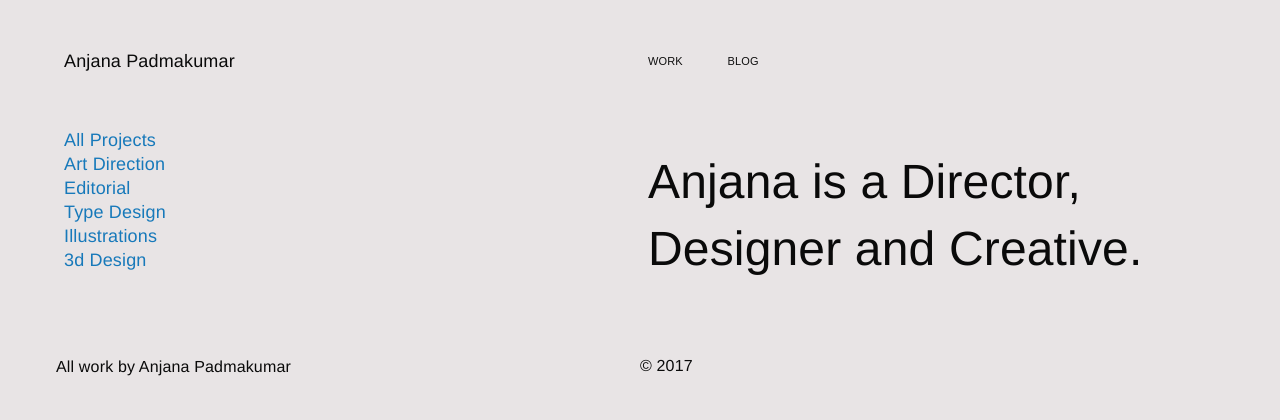
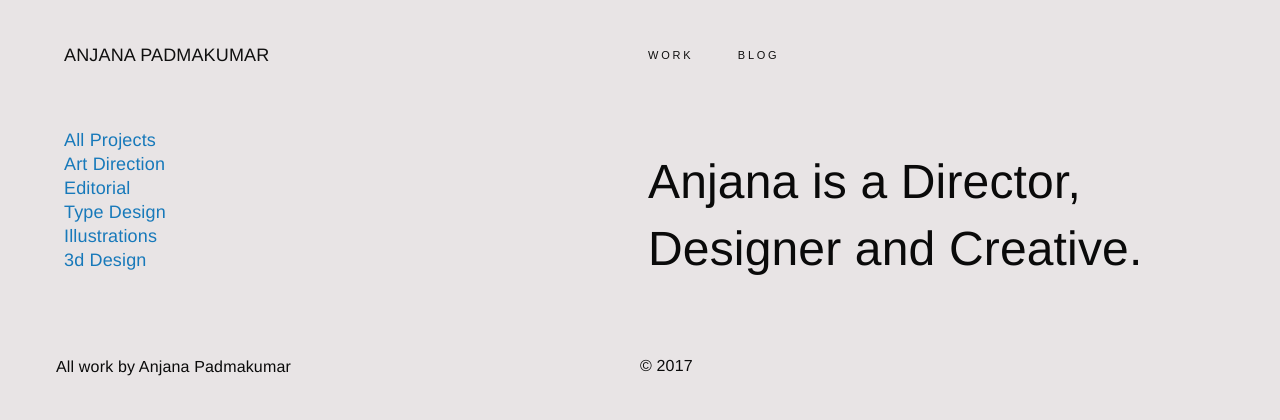
Before and after one commit to reemachugani/Anjana-blog, a Django app: template Anjana_blog/templates/art/art_home.html in a window 1280 px wide. Shown: the top 420 px of the page. Before the commit the page ends 376 px from the top, so only its background shows below. Run offline with Django 3.2, Linux system fonts and the light colour scheme; the template is opened without the code that fills it, so the values that code supplies are empty.

Commit message:
Added animated header on scroll

```diff
--- a/Anjana_blog/sass/style.scss
+++ b/Anjana_blog/sass/style.scss
@@ -41,6 +41,27 @@
 @include foundation-visibility-classes;
 @include foundation-float-classes;
 
+////////
+
+$background-color: #e8e4e5;
+$theme-color: #bb9f94;
+$heading-color: #0f0f0f;
+$text-color: #8c8b8c;
+$active-link-color: #bb9f94;
+$font-size: 16px;
+$margin: 0;
+$letter-spacing: .01em;
+$header-length: 110px;
+$header-shrunk-length: 65px;
+
+@mixin vertical-align {
+    position: relative;
+    top: 50%;
+    -webkit-transform: translateY(-50%);
+    -ms-transform: translateY(-50%);
+    transform: translateY(-50%);
+}
+
 html
 {
     line-height: 1.4;
@@ -52,19 +73,18 @@ body{
     -moz-transition: all 0.3s ease;
     -o-transition: all 0.3s ease;
     -ms-transition: all 0.3s ease;
+
     box-sizing: border-box;
     min-height: 100%;
-
-    background-color: #e8e4e5;
+    background-color: $background-color;
     box-sizing: border-box;
-    margin: 0;
-    letter-spacing: .01em;
-    font-size: 16px;
+    margin: $margin;
+    letter-spacing: $letter-spacing;
+    font-size: $font-size;
 }
 
-.scene {
-    padding-left: 0px;
-    padding-right: 0px;
+.container {
+	position: relative;
 }
 
 div.row {
@@ -88,15 +108,78 @@ div.row {
 
 // HEADER
 
-#header {
-    padding-top: 48px;
-    padding-bottom: 48px;
+// Header Scroll
+
+.cbp-af-header {
+	top: 0;
+	left: 0;
+	width: 100%;
+	position: fixed;
+	z-index: 100;
+	background-color: $background-color;
+
+	padding-left: 0px;
+    padding-right: 0px;
+	height: $header-length;
+	-webkit-transition: height 0.3s;
+	-moz-transition: height 0.3s;
+	transition: height 0.3s;
+	overflow: hidden;
+}
+
+.cbp-af-header .cbp-af-inner {
+	width: 100%;
+	padding: 0 0px;
+	@include vertical-align;
+}
+
+.cbp-af-inner  {
+	@include vertical-align;
+}
+
+.cbp-af-header .anjana_name,
+.cbp-af-header nav {
+	display: inline-block;
+}
+
+.cbp-af-header .anjana_name {
+	text-transform: uppercase;
+	color: $heading-color;
+	letter-spacing: 0.16px;
+	font-size: 1.125rem;
+	line-height: 1.5625rem;
+	font-weight: 500;
+	margin: 0;
+	float: left;
+	@include vertical-align;
+}
+
+.cbp-af-header nav a {
+	font-weight: 500;
+	letter-spacing: 2.75px;
+	font-size: 0.6875em;
+	line-height: 2.0625rem;
+	@include vertical-align;
+}
+
+/* Transitions and class for reduced height */
+.cbp-af-header .anjana_name,
+.cbp-af-header nav a {
+	-webkit-transition: all 0.3s;
+	-moz-transition: all 0.3s;
+	transition: all 0.3s;
+}
+
+.cbp-af-header.cbp-af-header-shrink {
+	height: $header-shrunk-length;
+}
+
+.header {
     width: auto;
     z-index: 2;
+	position: relative;
     overflow: hidden;
 }
-
-
 
 .anjana_name {
     white-space: nowrap;
@@ -108,6 +191,7 @@ div.row {
     {
         font-size: 1.125rem;
     }
+	@include vertical-align;
 }
 
 .header__nav {
@@ -138,8 +222,17 @@ a:last-child{
         padding-right: 2rem;
         font-size: 0.6875rem;
     }
-    color: #0f0f0f;
+    color: $heading-color;
     font-family: GT Walsheim Bold, sans-serif;
+}
+
+
+// Scene
+
+.scene {
+	width: 100%;
+	z-index: 5;
+	margin-top: 120px;
 }
 
 .promo_area {
@@ -250,3 +343,8 @@ figcaption
 h2{
     padding-left: 8px;
 }
+
+
+
+
+////////
--- a/Anjana_blog/src/script.js
+++ b/Anjana_blog/src/script.js
@@ -1,6 +1,5 @@
 (function($){
 	$(document).on('ready', function(){
 		$(document).foundation();
-
 	});
 })(jQuery);
--- a/Anjana_blog/static/css/style.css
+++ b/Anjana_blog/static/css/style.css
@@ -2839,12 +2839,11 @@ body {
   background-color: #e8e4e5;
   box-sizing: border-box;
   margin: 0;
-  letter-spacing: .01em;
+  letter-spacing: 0.01em;
   font-size: 16px; }
 
-.scene {
-  padding-left: 0px;
-  padding-right: 0px; }
+.container {
+  position: relative; }
 
 div.row {
   padding-left: 1rem;
@@ -2867,11 +2866,75 @@ div.row {
       -ms-flex-flow: row wrap;
           flex-flow: row wrap; }
 
-#header {
-  padding-top: 48px;
-  padding-bottom: 48px;
+.cbp-af-header {
+  top: 0;
+  left: 0;
+  width: 100%;
+  position: fixed;
+  z-index: 100;
+  background-color: #e8e4e5;
+  padding-left: 0px;
+  padding-right: 0px;
+  height: 110px;
+  -webkit-transition: height 0.3s;
+  transition: height 0.3s;
+  overflow: hidden; }
+
+.cbp-af-header .cbp-af-inner {
+  width: 100%;
+  padding: 0 0px;
+  position: relative;
+  top: 50%;
+  -webkit-transform: translateY(-50%);
+  transform: translateY(-50%); }
+
+.cbp-af-inner {
+  position: relative;
+  top: 50%;
+  -webkit-transform: translateY(-50%);
+  transform: translateY(-50%); }
+
+.cbp-af-header .anjana_name,
+.cbp-af-header nav {
+  display: inline-block; }
+
+.cbp-af-header .anjana_name {
+  text-transform: uppercase;
+  color: #0f0f0f;
+  letter-spacing: 0.16px;
+  font-size: 1.125rem;
+  line-height: 1.5625rem;
+  font-weight: 500;
+  margin: 0;
+  float: left;
+  position: relative;
+  top: 50%;
+  -webkit-transform: translateY(-50%);
+  transform: translateY(-50%); }
+
+.cbp-af-header nav a {
+  font-weight: 500;
+  letter-spacing: 2.75px;
+  font-size: 0.6875em;
+  line-height: 2.0625rem;
+  position: relative;
+  top: 50%;
+  -webkit-transform: translateY(-50%);
+  transform: translateY(-50%); }
+
+/* Transitions and class for reduced height */
+.cbp-af-header .anjana_name,
+.cbp-af-header nav a {
+  -webkit-transition: all 0.3s;
+  transition: all 0.3s; }
+
+.cbp-af-header.cbp-af-header-shrink {
+  height: 65px; }
+
+.header {
   width: auto;
   z-index: 2;
+  position: relative;
   overflow: hidden; }
 
 .anjana_name {
@@ -2879,7 +2942,11 @@ div.row {
   padding-left: 8px;
   overflow: hidden;
   position: absolute;
-  font-size: 1 rem; }
+  font-size: 1 rem;
+  position: relative;
+  top: 50%;
+  -webkit-transform: translateY(-50%);
+  transform: translateY(-50%); }
   @media print, screen and (min-width: 40em) {
     .anjana_name {
       font-size: 1.125rem; } }
@@ -2909,6 +2976,11 @@ a:last-child {
     .nav_link {
       padding-right: 2rem;
       font-size: 0.6875rem; } }
+
+.scene {
+  width: 100%;
+  z-index: 5;
+  margin-top: 120px; }
 
 .promo_area {
   padding-top: 8px;
--- /dev/null
+++ b/Anjana_blog/static/js/cbpAnimatedHeader.min.js
@@ -0,0 +1 @@
+var cbpAnimatedHeader=(function(){var b=document.documentElement,g=document.querySelector(".cbp-af-header"),e=false,a=300;function f(){window.addEventListener("scroll",function(h){if(!e){e=true;setTimeout(d,250)}},false)}function d(){var h=c();if(h>=a){classie.add(g,"cbp-af-header-shrink")}else{classie.remove(g,"cbp-af-header-shrink")}e=false}function c(){return window.pageYOffset||b.scrollTop}f()})();
--- a/Anjana_blog/templates/art/art_home.html
+++ b/Anjana_blog/templates/art/art_home.html
@@ -26,7 +26,6 @@
 						<h3 class="figcaption_sub">{{art.art_type.category}}</h3>
 					</span>
 				</figcaption>
-				-->
 			</figure>
 		</a>
 
--- a/Anjana_blog/templates/base.html
+++ b/Anjana_blog/templates/base.html
@@ -2,16 +2,18 @@
 
 	<head>
 		<meta charset="utf-8" />
+        <meta http-equiv="X-UA-Compatible" content="IE=edge,chrome=1">
 		<meta name="viewport" content="width=device-width, initial-scale=1.0" />
 		<title>Anjana</title>
 		<link rel="stylesheet" href="/static/css/style.css" />
-
+        <script src="static/js/modernizr.custom.js"></script>
 	</head>
   <body>
 
-    <div class="scene">
-        <div class="scene_top">
-            <header id="header">
+    <div class="container">
+        <div class="cbp-af-header">
+			<div class="cbp-af-inner">
+				<header class="header">
                     <div class="row">
                         <div class="small-5 medium-6 large-6 columns">
                             <div class="anjana_name">Anjana Padmakumar</div>
@@ -28,6 +30,9 @@
                         </div>
                     </div>
                 </header>
+			</div>
+    	</div>
+        <div class="scene scene_top clearfix">
 
             {% block navigationlist_and_promotext %}
             <div class="promo_area row">
@@ -70,7 +75,9 @@
     </div>
 
     <script src="/static/js/jquery.min.js"></script>
+    <script src="/static/js/classie.js"></script>
+    <script src="/static/js/cbpAnimatedHeader.min.js"></script></script>
+    <script src="/static/js/foundation.min.js"></script>
     <script src="/static/js/script.min.js"></script>
-    <script src="/static/js/foundation.min.js"></script>
   </body>
 </html>
```
Also changed, not shown: Anjana_blog/static/js/classie.js (added, +74 -0 lines), Anjana_blog/db.sqlite3, Anjana_blog/static/css/style.min.css, Anjana_blog/static/js/modernizr.custom.js (added). Lines whose indentation alone changed are shown as unchanged.
